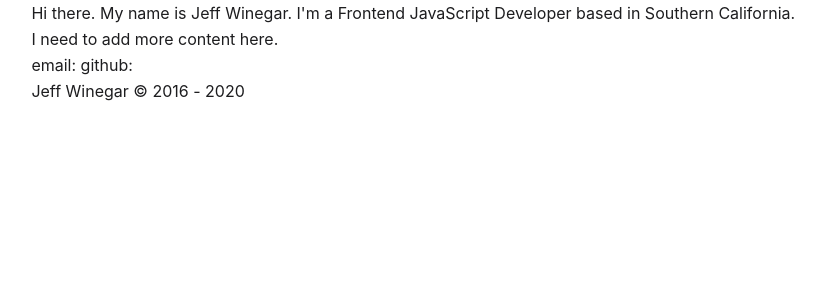
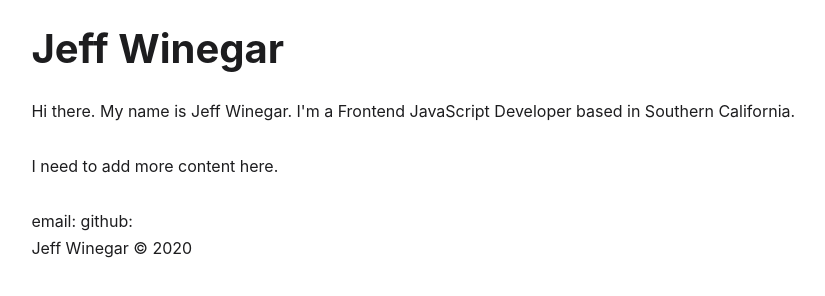
Before and after one commit to jeffwinegar/personal-site, a Gatsby site: page / in a window 1280 px wide. Shown: the whole page, without its empty margins (146-971 px from the left). Built offline with nearby package versions, Linux system fonts and the light colour scheme; Gatsby itself is replaced by a stand-in of ours.

Commit message:
SEO tweaks; cleanup; modules bump

```diff
--- a/gatsby-config.js
+++ b/gatsby-config.js
@@ -2,9 +2,10 @@ module.exports = {
   siteMetadata: {
     title: `Jeff Winegar`,
     description: `Frontend Web Developer`,
-    url: `https://www.jeffwinegar.com`,
+    siteUrl: `https://www.jeffwinegar.com`,
     author: `Jeff Winegar`,
-    startYear: 2016,
+    twitterHandle: `@jeff_winegar`,
+    siteStartYear: 2020,
   },
   plugins: [
     `gatsby-plugin-react-helmet`,
@@ -32,6 +33,6 @@ module.exports = {
     `gatsby-plugin-styled-components`,
     // this (optional) plugin enables Progressive Web App + Offline functionality
     // To learn more, visit: https://gatsby.dev/offline
-    // `gatsby-plugin-offline`,
+    `gatsby-plugin-offline`,
   ],
 }
--- a/src/components/header.js
+++ b/src/components/header.js
@@ -2,6 +2,11 @@ import { Link } from "gatsby"
 import React from "react"
 import styled from "styled-components"
 
+const Wrapper = styled.div`
+  margin: 0 auto;
+  max-width: var(--maxWidth);
+  padding: 1.45rem 1.0875rem;
+`
 const StyledLink = styled(Link)`
   /* background-image: radial-gradient(
     ellipse 200% 100% at 55% 100%,
@@ -14,18 +19,8 @@ const StyledLink = styled(Link)`
 `
 
 const Header = ({ siteTitle }) => (
-  <header
-    style={{
-      marginBottom: `1.45rem`,
-    }}
-  >
-    <div
-      style={{
-        margin: `0 auto`,
-        maxWidth: 960,
-        padding: `1.45rem 1.0875rem`,
-      }}
-    >
+  <header>
+    <Wrapper>
       <h1>
         <StyledLink
           to="/"
@@ -36,7 +31,7 @@ const Header = ({ siteTitle }) => (
           {siteTitle}
         </StyledLink>
       </h1>
-    </div>
+    </Wrapper>
   </header>
 )
 
--- a/src/components/layout.js
+++ b/src/components/layout.js
@@ -10,7 +10,7 @@ import { useStaticQuery, graphql } from "gatsby"
 import styled from "styled-components"
 
 import GlobalStyles from "./styles/GlobalStyles"
-// import Header from "./header"
+import Header from "./header"
 import Footer from "./footer"
 
 const Wrapper = styled.div`
@@ -26,22 +26,22 @@ const Layout = ({ children }) => {
         siteMetadata {
           title
           author
-          startYear
+          siteStartYear
         }
       }
     }
   `)
 
-  const { author, startYear } = data.site.siteMetadata
+  const { title, author, siteStartYear } = data.site.siteMetadata
 
   return (
     <>
       <GlobalStyles />
-      {/* <Header siteTitle={title} /> */}
+      <Header siteTitle={title} />
       <Wrapper>
         <main>{children}</main>
         email: github:
-        <Footer siteAuthor={author} siteStartYear={startYear} />
+        <Footer siteAuthor={author} siteStartYear={siteStartYear} />
       </Wrapper>
     </>
   )
--- a/src/components/seo.js
+++ b/src/components/seo.js
@@ -17,7 +17,8 @@ function SEO({ description, lang, keywords, title, url }) {
           siteMetadata {
             title
             description
-            url
+            siteUrl
+            twitterHandle
           }
         }
       }
@@ -26,7 +27,7 @@ function SEO({ description, lang, keywords, title, url }) {
 
   const metaDescription = description || site.siteMetadata.description
   const metaTitle = title || site.siteMetadata.title
-  const metaUrl = url || site.siteMetadata.url
+  const metaUrl = url || site.siteMetadata.siteUrl
   const metaKeywords = keywords || []
 
   return (
@@ -63,7 +64,7 @@ function SEO({ description, lang, keywords, title, url }) {
         },
         {
           name: `twitter:creator`,
-          content: `@jeff_winegar`,
+          content: site.siteMetadata.twitterHandle,
         },
         {
           name: `twitter:title`,
--- a/src/components/styles/GlobalStyles.js
+++ b/src/components/styles/GlobalStyles.js
@@ -56,13 +56,7 @@ const GlobalStyles = createGlobalStyle`
     min-height: 100vh;
     scroll-behavior: smooth;
     text-rendering: optimizeSpeed;
-    line-height: 1.625;
-    /* background-image: radial-gradient(
-      ellipse 200% 100% at 55% 100%,
-      rgb(247, 18, 160) 0%,
-      rgb(121, 8, 177) 46%,
-      rgb(33, 0, 127) 100%
-    ); */
+    line-height: calc(1ex / 0.32);
   }
 
   ul[class],
@@ -99,26 +93,34 @@ const GlobalStyles = createGlobalStyle`
     }
   }
 
-  h1, h2, h3, h4, h5, h6 {
-    line-height: 1.1;
-    + * {
-      margin-top: 0.8125em;
-    }
+  h1, h2 {
+    line-height: calc(1ex / 0.42);
   }
   h1 {
-    font-size: 2.625em;
+    font-size: 2.5em;
   }
   h2 {
-    font-size: 1.625em;
+    font-size: 2em;
   }
   h3 {
+    font-size: 1.75em;
+    line-height: calc(1ex / 0.38);
+  }
+  h4 {
+    font-size: 1.5em;
+    line-height: calc(1ex / 0.37);
+  }
+  h5 {
     font-size: 1.25em;
-  }
-  h4, h5 {
-    font-size: 1em;
+    line-height: calc(1ex / 0.36);
   }
   h6 {
-    font-size: 0.8125em;
+    font-size: 1em;
+    line-height: calc(1ex / 0.32);
+  }
+
+  p + p {
+    margin: calc(1ex / 0.32) 0;
   }
 
   a {
```
Also changed, not shown: package.json (+5 -5 lines), 1 other file.
